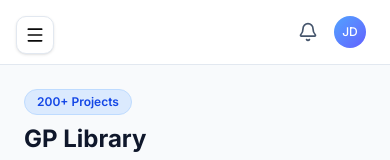
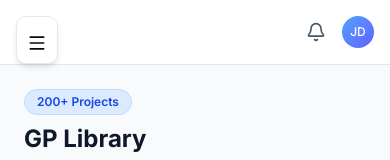
Before and after one commit to Ahmed900Wael/gpspark-fcai, a Next.js app: page /library in a window 390 px wide. Shown: the top 160 px of the page. Built offline with nearby package versions, Linux system fonts and the light colour scheme.

Commit message:
fix: improve mobile hamburger menu visibility and touch handling

```diff
--- a/components/navbar.tsx
+++ b/components/navbar.tsx
@@ -7,7 +7,7 @@ interface SimpleHeaderProps {
 
 export function SimpleHeader({ showBell = true, userInitials = "JD" }: SimpleHeaderProps) {
   return (
-    <header className="bg-white border-b border-slate-200 px-6 py-4">
+    <header className="bg-white border-b border-slate-200 px-4 pl-16 lg:pl-6 py-4">
       <div className="flex items-center justify-end gap-4">
         {showBell && (
           <Bell className="h-5 w-5 text-slate-600 cursor-pointer hover:text-slate-900 transition-colors" />
--- a/components/sidebar.tsx
+++ b/components/sidebar.tsx
@@ -29,7 +29,9 @@ export function Sidebar({ activePage }: SidebarProps) {
       {/* Mobile Menu Button */}
       <button
         onClick={() => setIsOpen(!isOpen)}
-        className="fixed top-4 left-4 z-50 p-2 rounded-lg bg-white border border-slate-200 shadow-sm lg:hidden"
+        className="fixed top-4 left-4 z-[60] p-2.5 rounded-lg bg-white border border-slate-200 shadow-md lg:hidden touch-manipulation active:scale-95 transition-transform"
+        aria-label="Toggle menu"
+        style={{ paddingTop: 'max(1rem, env(safe-area-inset-top, 1rem))' }}
       >
         {isOpen ? <X className="h-5 w-5" /> : <Menu className="h-5 w-5" />}
       </button>
@@ -37,13 +39,13 @@ export function Sidebar({ activePage }: SidebarProps) {
       {/* Overlay */}
       {isOpen && (
         <div
-          className="fixed inset-0 bg-black/50 z-40 lg:hidden"
+          className="fixed inset-0 bg-black/50 z-[55] lg:hidden"
           onClick={() => setIsOpen(false)}
         />
       )}
 
       {/* Sidebar */}
-      <aside className={`fixed left-0 top-0 w-64 h-screen bg-white border-r border-slate-200 flex flex-col z-50 transition-transform duration-300 lg:translate-x-0 ${
+      <aside className={`fixed left-0 top-0 w-64 h-screen bg-white border-r border-slate-200 flex flex-col z-[60] transition-transform duration-300 ease-in-out lg:translate-x-0 ${
         isOpen ? "translate-x-0" : "-translate-x-full"
       }`}>
         <div className="p-6 border-b border-slate-200">
```
